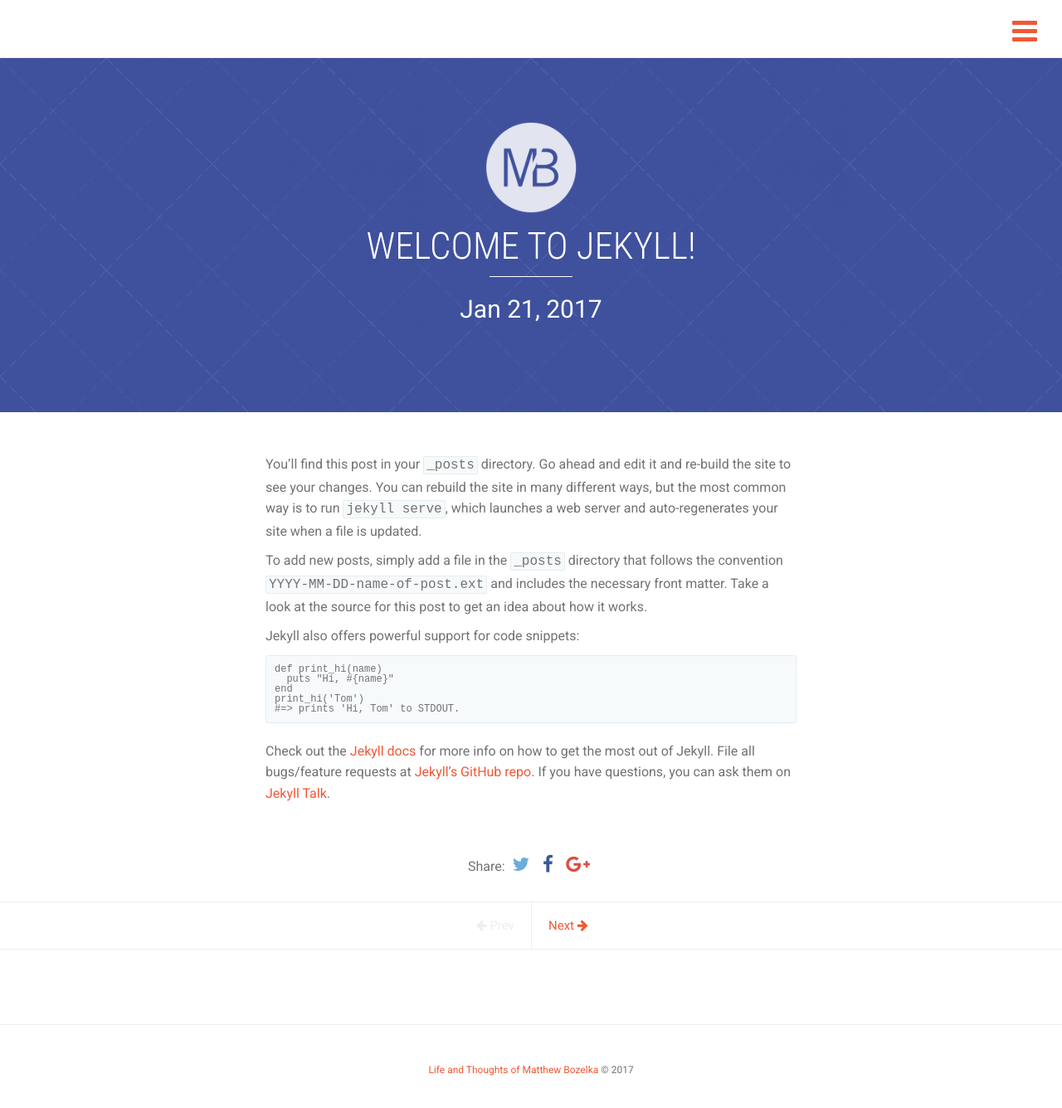
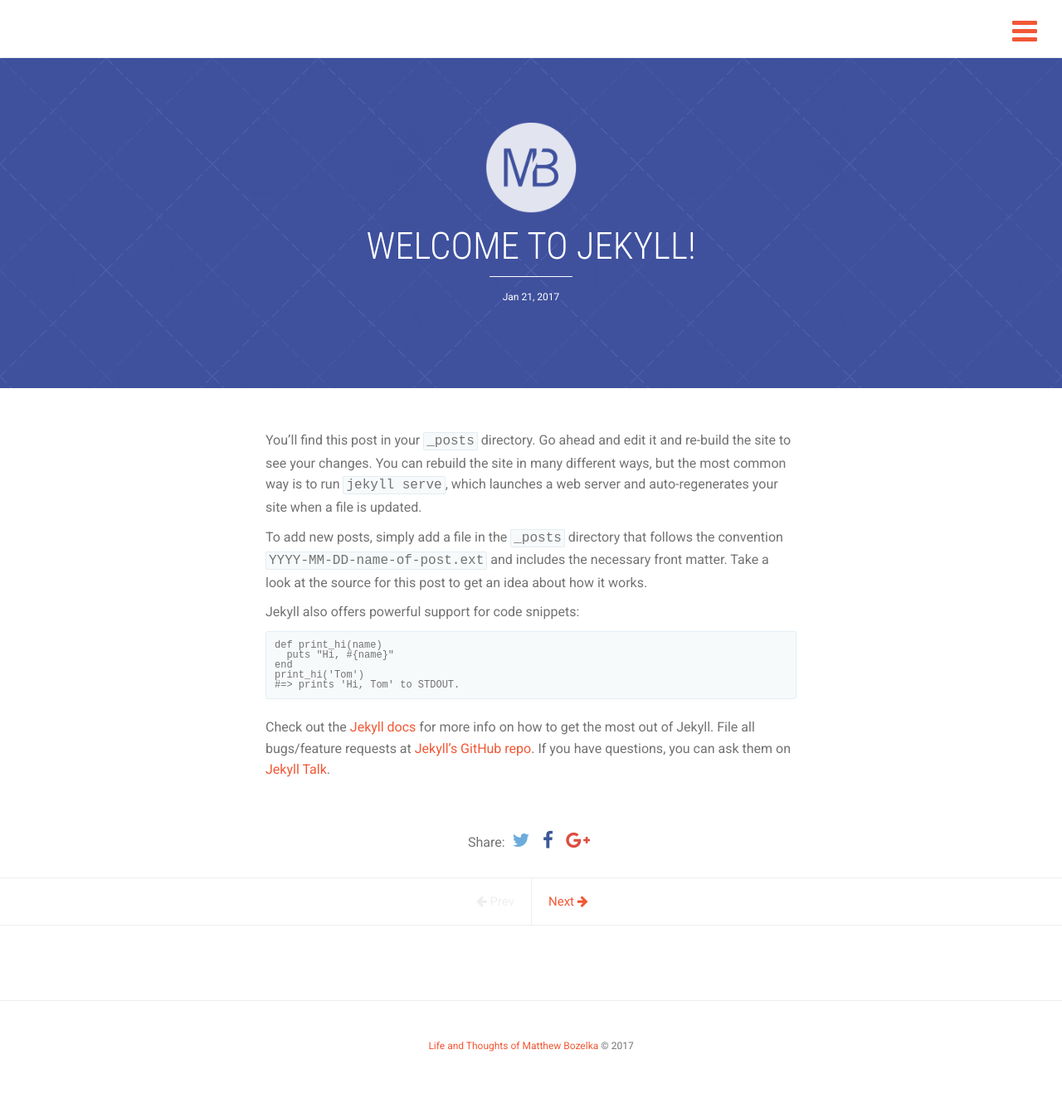
Before and after one commit to mbozelka/mbozelka.github.io, a Jekyll site: the page built from _posts/2017-01-20-post-1.markdown, in a window 1280 px wide and 1345 px high. Shown: the top 1336 px of the window at 83% size. Built offline with Jekyll 4.4.1, drawn with Linux system fonts in a browser that asks for light colours; nearby versions of some CDN libraries; comment, search, counter and statistics services are not loaded.

Commit message:
Updates: Styling Updates
I have tweaked some of the CSS stylings for the site.

```diff
--- a/_sass/minima/_layout.scss
+++ b/_sass/minima/_layout.scss
@@ -307,9 +307,14 @@
     padding-bottom: 100px;
 }
 
+header.post-header p.post-meta{
+    font-size: 1.2em;
+}
+
 header.post-header p a{
     color:#fff;
 }
+
 
 /****************************
 Post Roll
```
